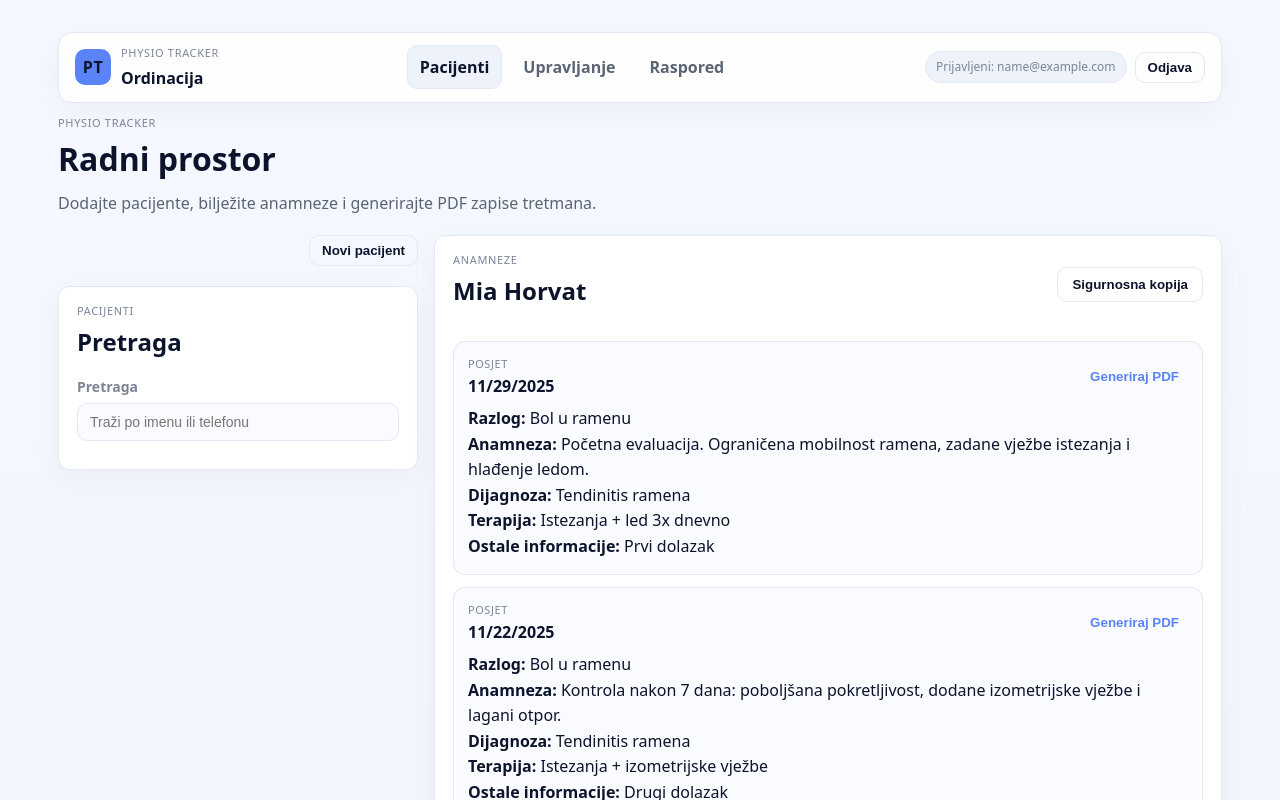
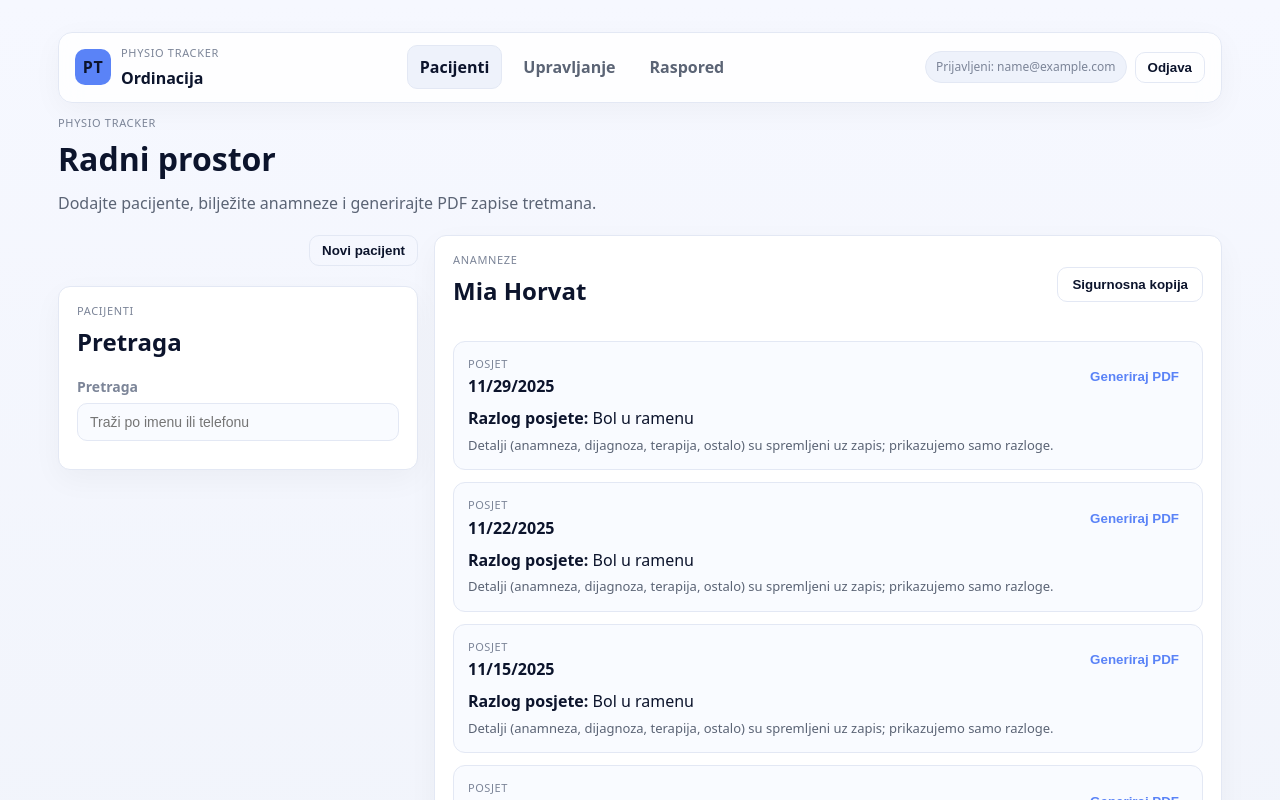
Before and after one commit to OPetricevic/physio-tracker, a React (Vite) app in the folder frontend/: page /login in a window 1280 px wide. Both pictures are taken after typing "name@example.com", "Sample123" into the empty fields and a click on the button "Prijavi se". Shown: the top 800 px of the page. Built offline with nearby package versions, Linux system fonts and the light colour scheme; a web font is replaced by a local one.

Commit message:
refactor: show only visit reason in anamnesis list

```diff
--- a/frontend/src/components/AnamnesisPanel.tsx
+++ b/frontend/src/components/AnamnesisPanel.tsx
@@ -86,24 +86,11 @@ export function AnamnesisPanel({
               </button>
             </div>
             <p className="note__body">
-              <strong>Razlog: </strong>
+              <strong>Razlog posjete: </strong>
               {entry.visitReason || 'Nije unesen'}
             </p>
-            <p className="note__body">
-              <strong>Anamneza: </strong>
-              {entry.note}
-            </p>
-            <p className="note__body">
-              <strong>Dijagnoza: </strong>
-              {entry.diagnosis || 'Nije unesena'}
-            </p>
-            <p className="note__body">
-              <strong>Terapija: </strong>
-              {entry.therapy || 'Nije unesena'}
-            </p>
-            <p className="note__body">
-              <strong>Ostale informacije: </strong>
-              {entry.otherInfo || 'Nema unosa'}
+            <p className="muted-small" style={{ marginTop: 4 }}>
+              Detalji (anamneza, dijagnoza, terapija, ostalo) su spremljeni uz zapis; prikazujemo samo razloge.
             </p>
           </article>
         ))}
```
Also changed, not shown: 1 other file (tests, documents, lock files or other folders).
